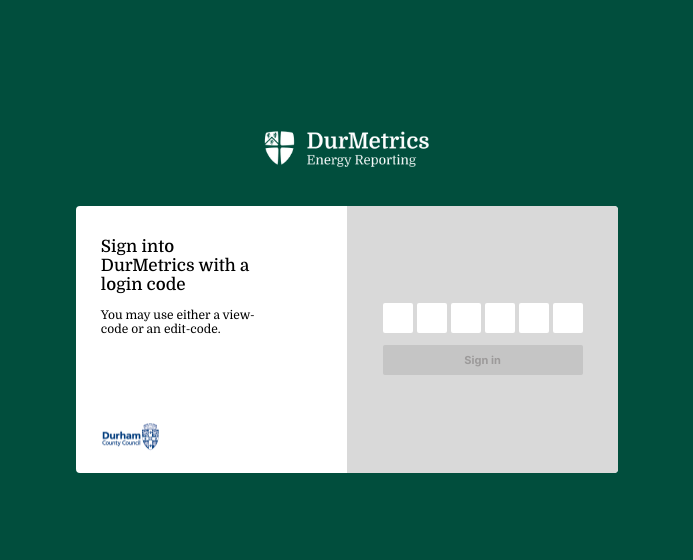
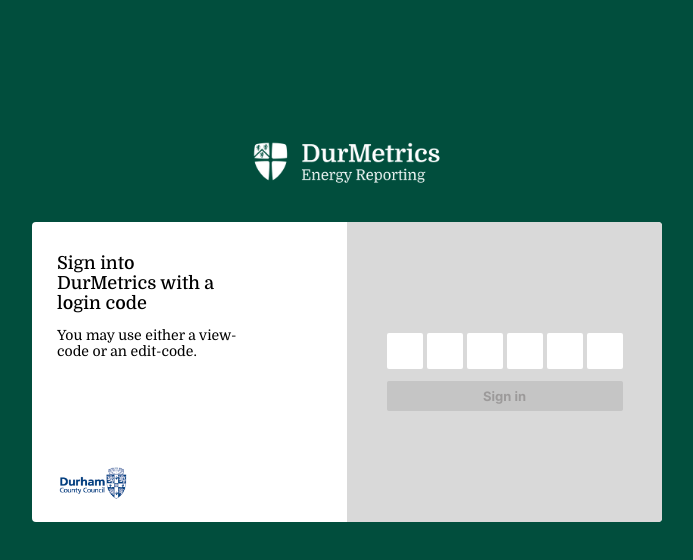
Before and after one commit to COMP2281/software-engineering-group24-25-19, a React (Create React App) app in the folder durmetrics/: page /signin in a window 1280 px wide. Shown: the top 560 px of the page, without its empty margins (293-986 px from the left). Built offline with nearby package versions, Linux system fonts and the light colour scheme.

Commit message:
Styling Changes for Signin Page

```diff
--- a/durmetrics/src/main.css
+++ b/durmetrics/src/main.css
@@ -30,6 +30,7 @@
         --dgreen: #023430;
         --green: #014E3D;
         --lgreen: #185E4E;
+        --llgreen: #2A6F5F;
 }
 
 .header {
@@ -266,14 +267,14 @@
 }
 
 .signin-logo {
-        width: 168px;
+        width: 190px;
         padding-bottom: 37px;
-        margin-top: -200px;
+        margin-top: -140px;
 }
 
 .signin-panel {
-        width: 542.3px;
-        height: 267.3px;
+        width: 630px;
+        height: 300px;
         background-color: white;
         border-radius: 4px;
         display: grid;
@@ -304,18 +305,18 @@
 
 .signin-title {
         font-weight: 500;
-        max-width: 161px;
-        font-size: 17px;
+        max-width: 180px;
+        font-size: 18px;
 }
 
 .signin-subtitle {
-        font-size: 12px;
+        font-size: 14px;
         margin-top: 14px;
-        max-width: 161px;
+        max-width: 180px;
 }
 
 .signin-dcc-logo {
-        width: 68px;
+        width: 80px;
         margin-top: auto;
         margin-bottom: -10px;
         margin-left: -7px;
@@ -328,8 +329,9 @@
 
 .code-char {
         font-family: "Domine";
-        height: 30px;
-        width: 30px;
+        font-size: 17px;
+        height: 36px;
+        width: 36px;
         text-align: center;
         border-radius: 2px;
         border: none;
@@ -343,14 +345,14 @@
 
 .signin-submit {
         margin-top: 12px;
-        width: calc(6 * 30px + 5 * 4px);
+        width: calc(6 * 36px + 5 * 4px);
         height: 30px;
         background-color: var(--green);
         display: flex;
         align-items: center;
         justify-content: center;
         color: white;
-        font-size: 11px;
+        font-size: 13px;
         font-family: "Inter";
         font-weight: 700;
         border-radius: 2px;
@@ -364,13 +366,17 @@
         cursor: not-allowed;
 }
 
+.signin-submit:hover {
+        background-color: var(--llgreen);
+}
+
 .signin-error {
         border: 1px solid #8B0000;
         border-radius: 2px;
         background-color: #8b00000d;
         font-family: "Inter";
         font-size: 10px;
-        width: 100%;
+        width: 180px;
         padding: 6px 10px;
         box-sizing: border-box;
         margin-top: 15px;
@@ -481,7 +487,7 @@
 }
 
 .dropdown-done-button:hover {
-        background: var(--lgreen);
+        background: var(--llgreen);
 }
 
 .dropdown-icon {
```
